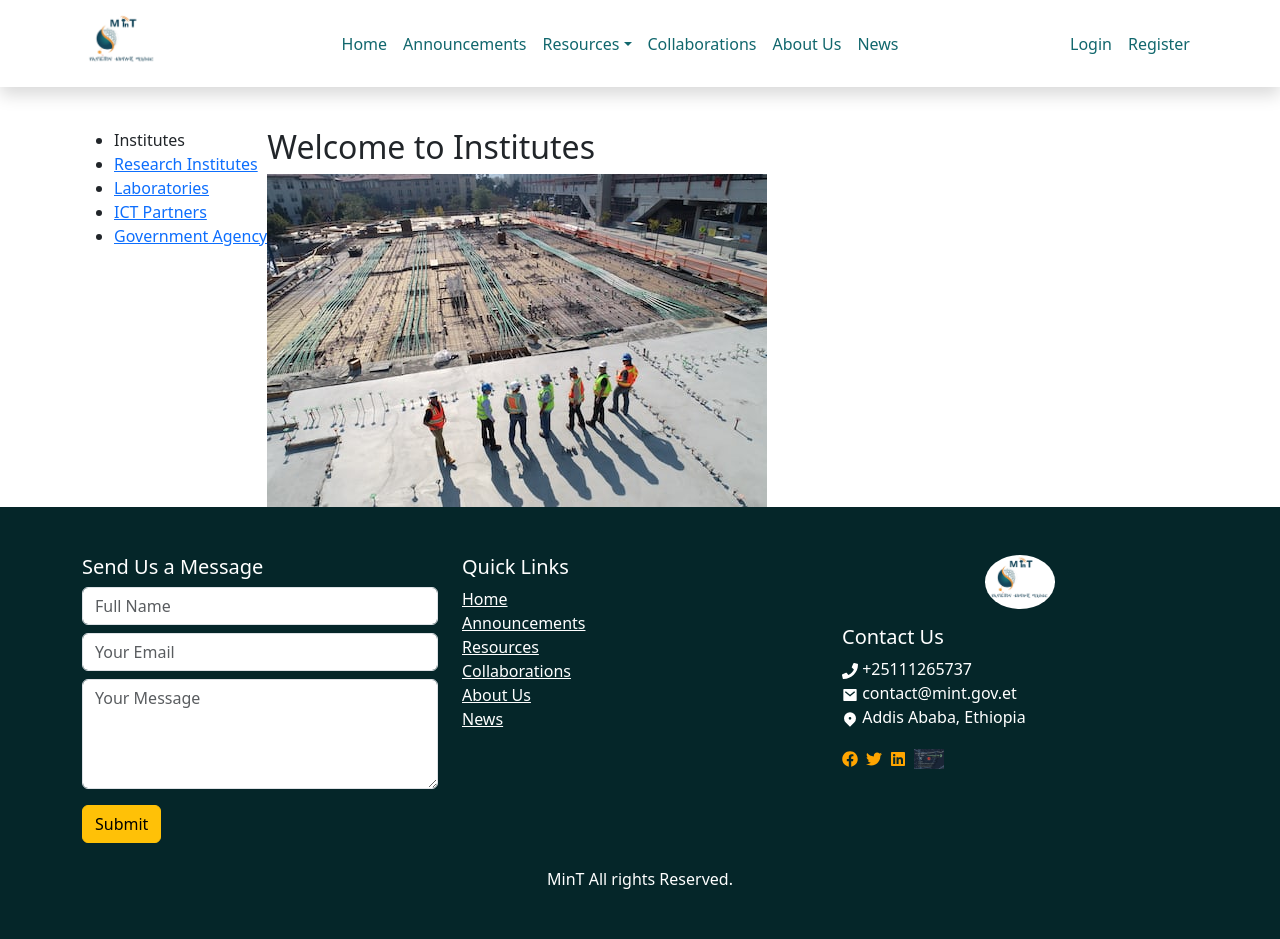
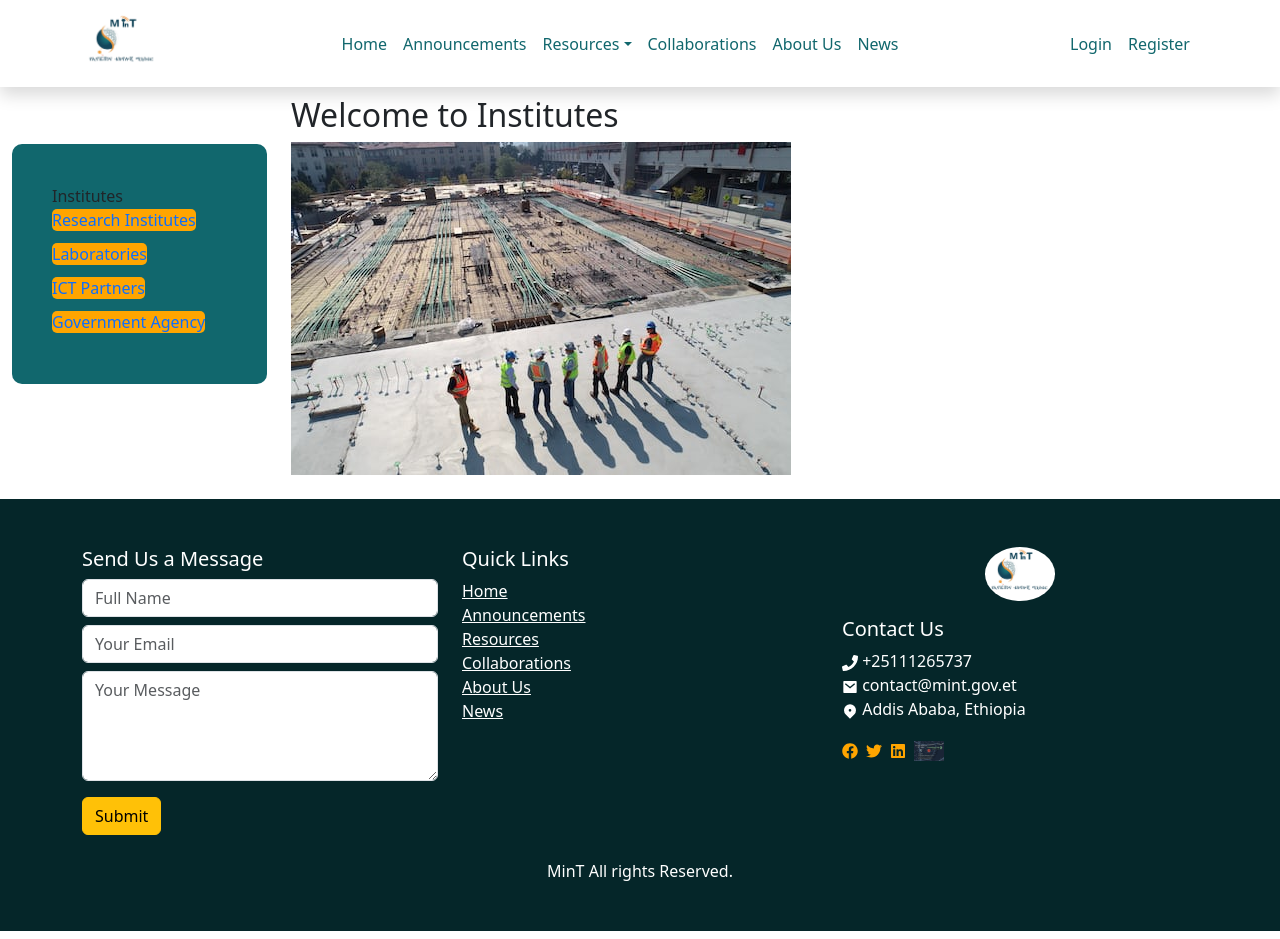
Before and after one commit to Emnetmamo/MinTPortal, a React (Create React App) app in the folder client/: page /resources/institutes in a window 1280 px wide. Built offline with nearby package versions, Linux system fonts and the light colour scheme.

Commit message:
publication

```diff
--- a/client/src/components/Institutes/ResearchInstitutes.js
+++ b/client/src/components/Institutes/ResearchInstitutes.js
@@ -89,10 +89,11 @@ function ResearchInstitutes() {
         </Row>
       </Container>
       <br /><br />
-      <div className="d-flex justify-content-end">
+      <div className="d-flex justify-content-end me-5 mt-3">
         <button className="btn btn-primary">
           <a href="/" style={{ color: 'white', textDecoration: 'none'}}>Next Page</a>
         </button>
+
       </div>
       </>
 
@@ -100,7 +101,7 @@ function ResearchInstitutes() {
 </div>
 
 </div>
-
+<br/>
 </container>
 
 
--- a/client/src/pages/Institutes.js
+++ b/client/src/pages/Institutes.js
@@ -14,25 +14,27 @@ const Institutes = () => {
   }
 
   return (
-    <div className="container mt-5 d-flex m-20px">
-      <div className="menu">
-        <ul className="menu-items">
+    <div className="container row mt-3 d-flex m-20px">
+      <div className="col-sm-3 mt-5" >
+  <div className="menu" style={{ backgroundColor: '#11676d', marginBottom: '80px', borderRadius: '10px' }}>
+    <ul className="menu-items" style={{ listStyleType: 'none', padding: '40px' }}>
       <li className="menu-item active" data-content="institutes">Institutes</li>
-          <li className="menu-item" data-content="research">
-            <Link to='/resources/institutes/research' onClick={handleClick}>Research Institutes</Link>
+      <li className="menu-item" data-content="research" style={{ width: '100%', marginBottom: '10px' }}>
+        <Link to='/resources/institutes/research' style={{ textDecoration: 'none', backgroundColor: 'orange', borderRadius: '5px', width: '100%' }} onClick={handleClick}>Research Institutes</Link>
       </li>
-          <li className="menu-item" data-content="labs">
-            <Link to='/resources/institutes/labs' onClick={handleClick}>Laboratories</Link>
+      <li className="menu-item" data-content="labs" style={{ width: '100%', marginBottom: '10px' }}>
+        <Link to='/resources/institutes/labs' style={{ textDecoration: 'none', backgroundColor: 'orange', borderRadius: '5px', width: '100%' }} onClick={handleClick}>Laboratories</Link>
       </li>
-          <li className="menu-item" data-content="ict">
-            <Link to='/resources/institutes/ict' onClick={handleClick}>ICT Partners</Link>
+      <li className="menu-item" data-content="ict" style={{ width: '100%', marginBottom: '10px' }}>
+        <Link to='/resources/institutes/ict' style={{ textDecoration: 'none', backgroundColor: 'orange', borderRadius: '5px', width: '100%' }} onClick={handleClick}>ICT Partners</Link>
       </li>
-          <li className="menu-item" data-content="government">
-            <Link to='/resources/institutes/government' onClick={handleClick}>Government Agency</Link>
+      <li className="menu-item" data-content="government" style={{ width: '100%', marginBottom: '10px' }}>
+        <Link to='/resources/institutes/government' style={{ textDecoration: 'none', backgroundColor: 'orange', borderRadius: '5px', width: '100%' }} onClick={handleClick}>Government Agency</Link>
       </li>
     </ul>
   </div>
-      <div className="content">
+</div>
+      <div className="content col">
         {!isClicked && (
           <div className="default-content">
             <h2>Welcome to Institutes</h2>
@@ -43,6 +45,7 @@ const Institutes = () => {
       <div>
         {isClicked && <ResearchInstitutes />}
       </div>
+      <br></br>
     </div>
   );
 }
--- a/client/src/pages/Publications.js
+++ b/client/src/pages/Publications.js
@@ -1,5 +1,5 @@
 import React, { useState } from 'react';
-
+import { Container } from 'react-bootstrap';
 import news from '../images/News/news9.webp';
 import new8 from '../images/News/news8.jpeg';
 import new7 from '../images/News/news7.jpeg';
@@ -199,15 +199,63 @@ const Publications = () => {
           </div>
         </div>
 
-
       </div>
-      <button className='mb-5 p-3 mr-5 bg-primary b-rounded'>  Veiw More</button>
 
 
 
 
 
+      <Container className='w-60%'>
+      {/* Carousel */}
+      <div id="demo" className="carousel slide" data-bs-ride="carousel">
+        {/* Indicators/dots */}
+        <div className="carousel-indicators">
+          <button type="button" data-bs-target="#demo" data-bs-slide-to="0" className="active"></button>
+          <button type="button" data-bs-target="#demo" data-bs-slide-to="1"></button>
+          <button type="button" data-bs-target="#demo" data-bs-slide-to="2"></button>
+        </div>
 
+        {/* The slideshow/carousel */}
+        <div className="carousel-inner">
+          <div className="carousel-item active">
+            <img src={news} alt="Los Angeles" className="d-block w-100 " />
+            <div className="carousel-caption">
+              <h1 style={{ color: 'blue', textAlign: 'center' }}>
+              <h2 className="row">Solar Energy</h2>
+            <h3 class="mb-0">Author: Tomas Mores</h3>
+            <h3>Date published: December 4, 2003</h3>
+               </h1>
+              {/* <p>Slide 1 Description</p> */}
+            </div>
+          </div>
+          <div className="carousel-item">
+            <img src={new7} alt="Chicago" className="d-block w-100" />
+            <div className="carousel-caption">
+              <h1 style={{ color: 'black', textAlign: 'center' }}>Affordable - Our aim is to provide affordable solutions and services </h1>
+              {/* <p>Slide 2 Description</p> */}
+            </div>
+          </div>
+          <div className="carousel-item">
+            <img src={new8} alt="New York" className="d-block w-100 " />
+            <div className="carousel-caption">
+              <h1 style={{ color: 'black', textAlign: 'center' }}>Reliable - Our team is highly skilled and highly professiona services </h1>
+              {/* <p>Slide 3 Description</p> */}
+            </div>
+          </div>
+        </div>
+
+        {/* Left and right controls/icons */}
+        <button className="carousel-control-prev" type="button" data-bs-target="#demo" data-bs-slide="prev">
+          <span className="carousel-control-prev-icon"></span>
+        </button>
+        <button className="carousel-control-next" type="button" data-bs-target="#demo" data-bs-slide="next">
+          <span className="carousel-control-next-icon"></span>
+        </button>
+      </div>
+
+    </Container>
+     <br></br>
+     <br/>
 
 
 
```
Lines whose indentation alone changed are shown as unchanged.
